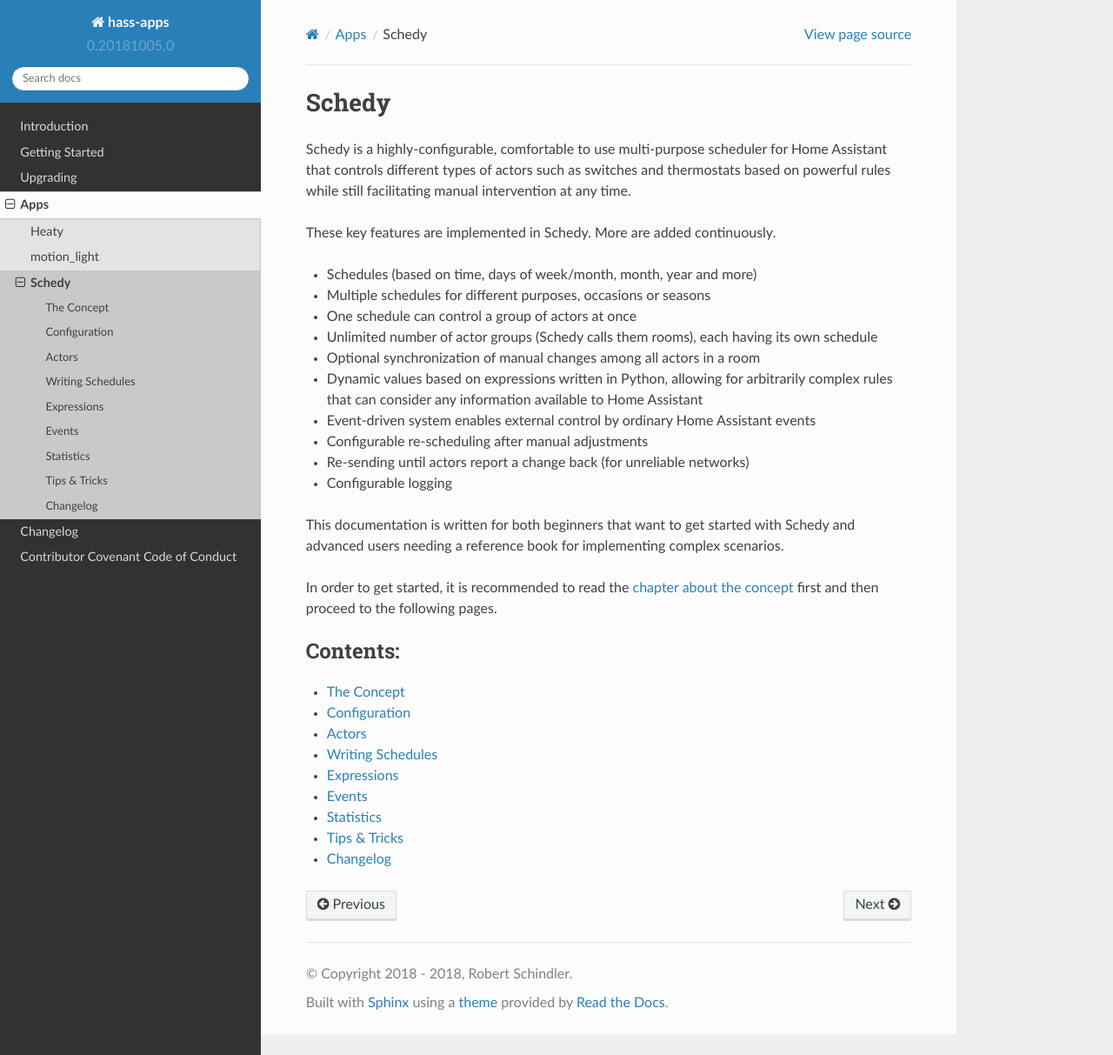
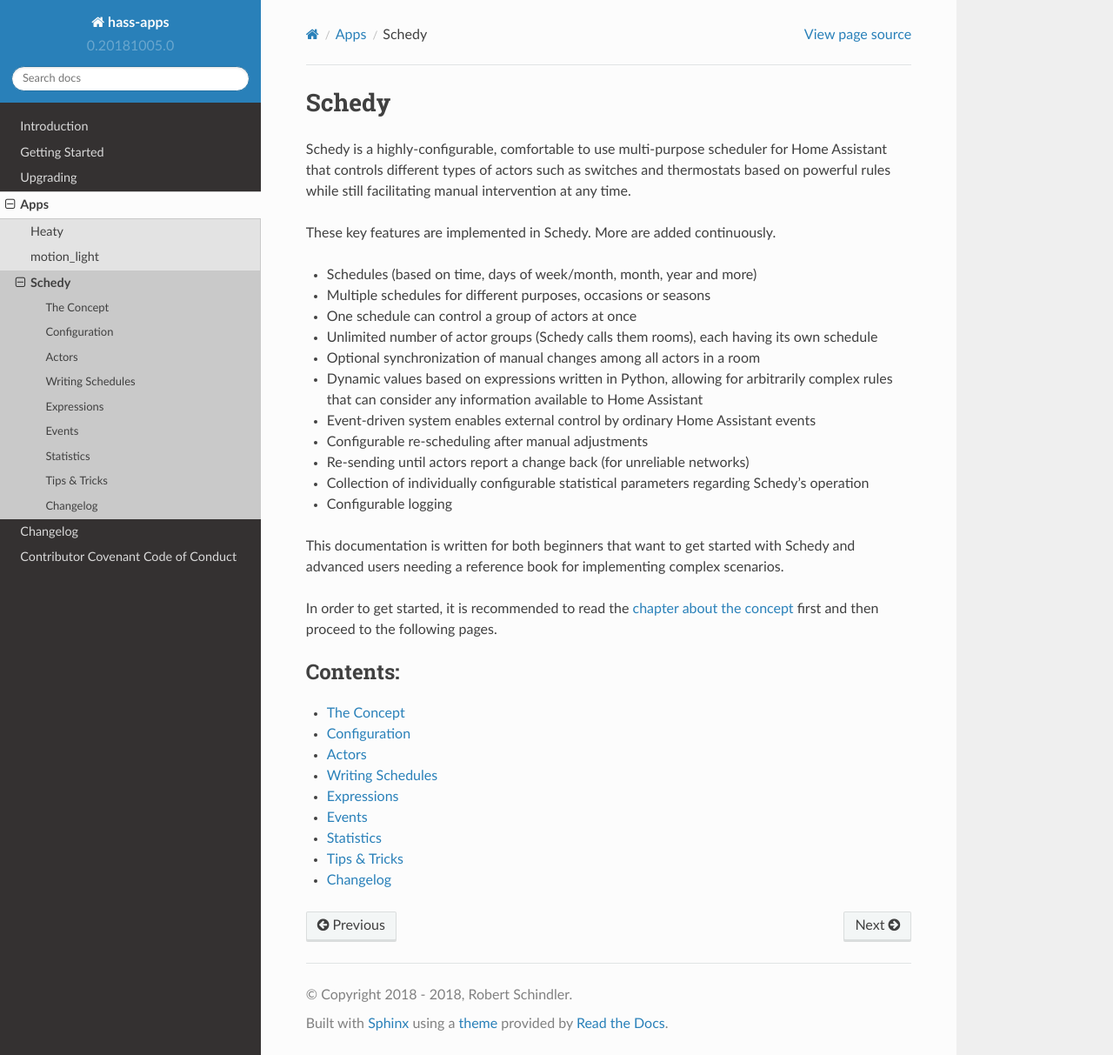
Before and after one commit to bob1de/hass-apps, a Sphinx documentation site: the page built from docs/apps/schedy/index.rst, in a window 1280 px wide and 1213 px high. Shown: the whole window at 87% size. Built offline with Sphinx 7.4.7 and the Read the Docs theme 2.0.0, drawn with Linux system fonts in a browser that asks for light colours.

Commit message:
[schedy] Added statistics to feature list in docs

```diff
--- a/docs/apps/schedy/index.rst
+++ b/docs/apps/schedy/index.rst
@@ -21,6 +21,8 @@
   events
 * Configurable re-scheduling after manual adjustments
 * Re-sending until actors report a change back (for unreliable networks)
+* Collection of individually configurable statistical parameters regarding
+  Schedy's operation
 * Configurable logging
 
 This documentation is written for both beginners that want to get
```
